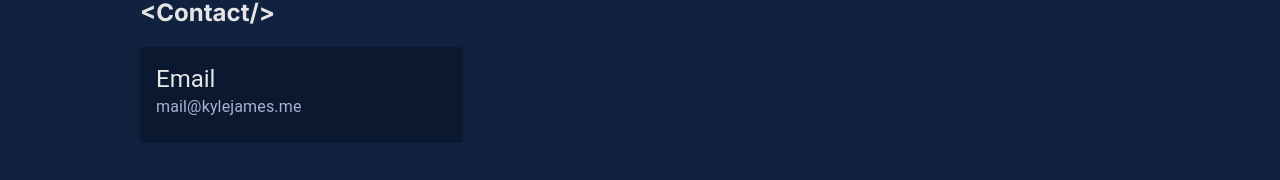
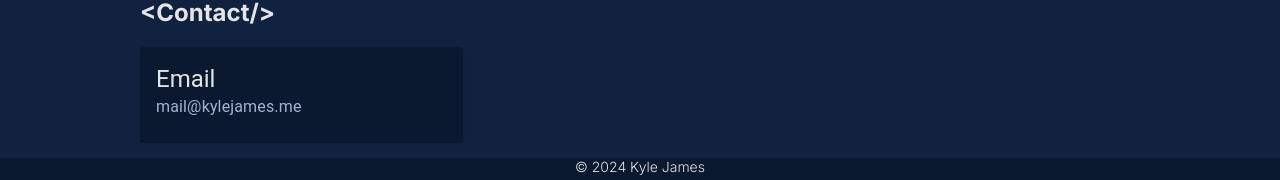
Before and after one commit to caxky/Personal-Site, a React (Create React App) app: page / in a window 1280 px wide. Shown: the part 1123-1303 px from the top of the page. Before the commit the page ends 1266 px from the top, so only its background shows below. Built offline with nearby package versions, Linux system fonts and the light colour scheme.

Commit message:
add footer

```diff
--- a/src/app.scss
+++ b/src/app.scss
@@ -1,10 +1,7 @@
 .app {
-  height: 100vh;
-
   .sections {
     width: 100%;
     position: relative;
-    top: 70px;
     overflow-y: scroll;
     scroll-behavior: smooth;
     scrollbar-width: none;
--- a/src/components/about/about.scss
+++ b/src/components/about/about.scss
@@ -4,6 +4,7 @@
   margin-left: auto;
   margin-right: auto;
   max-width: 1000px;
+  margin-top: 70px;
   padding: 5px;
 }
 
--- a/src/components/footer/Footer.jsx
+++ b/src/components/footer/Footer.jsx
@@ -2,6 +2,8 @@ import './footer.scss';
 
 export default function Footer() {
   return (
-    <div className='footer'></div>
+    <div className='footer'>
+      <h5>© 2024 Kyle James</h5>
+    </div>
   )
 }
--- a/src/components/footer/footer.scss
+++ b/src/components/footer/footer.scss
@@ -0,0 +1,16 @@
+@import '../../assets/index.scss';
+
+.footer {
+  bottom: 0;
+  background-color: $darker-blue;
+  height: 25px;
+  text-align: center;
+  font-size: 14px;
+
+  h5 {
+    margin: 15px 0 0 0;
+    color: $bone-white;
+    font-weight: lighter;
+    font-size: 14px;
+  }
+}
```
